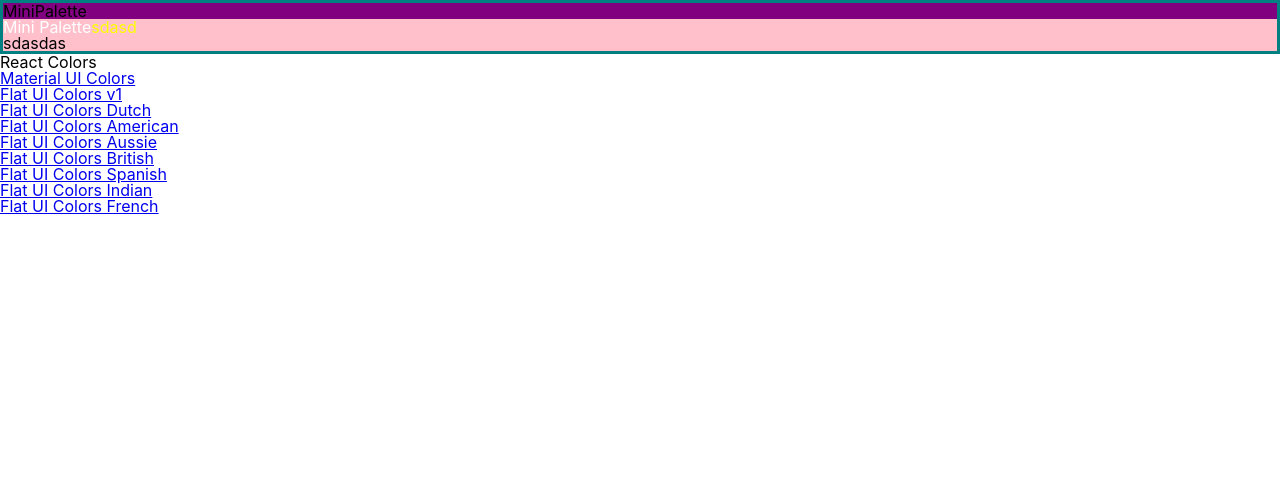
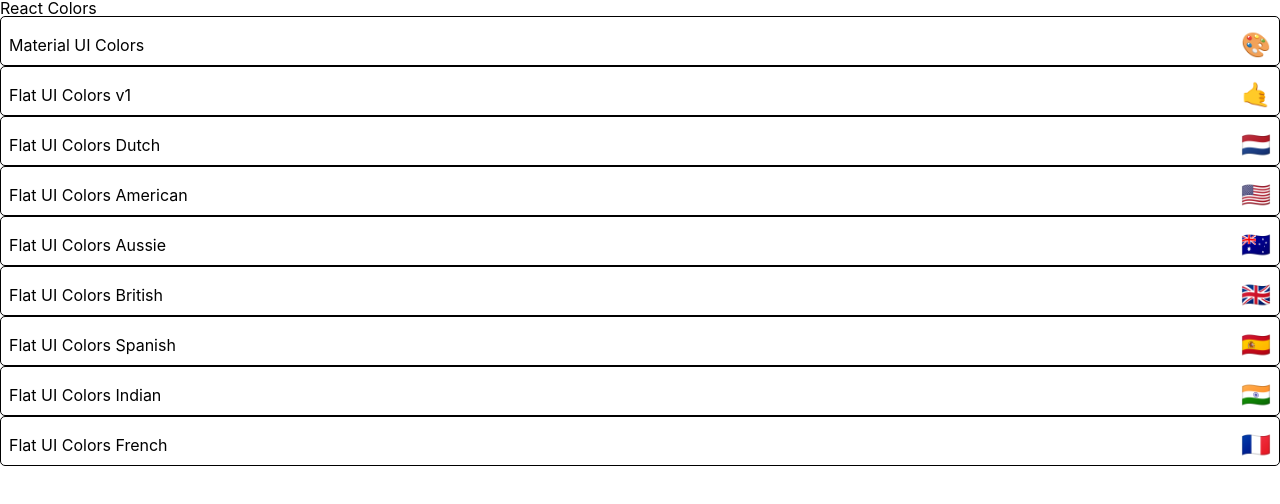
Before and after one commit to THEWhiteArrow/react-color-app, a React (Create React App) app: page / in a window 1280 px wide. Shown: the top 504 px of the page. Built offline with nearby package versions, Linux system fonts and the light colour scheme.

Commit message:
add: bacis minipalette styles

```diff
--- a/src/MiniPalette.js
+++ b/src/MiniPalette.js
@@ -1,33 +1,52 @@
-import React from 'react'
+import React, { Component } from 'react'
 import { createUseStyles } from 'react-jss'
 
 
 const styles = createUseStyles({
-    main: {
-        backgroundColor: "purple",
-        border: "3px solid teal",
+    root: {
+        backgroundColor: 'white',
+        borderRadius: '5px',
+        padding: '0.5rem',
+        position: 'relative',
+        border: '1px solid black',
+        overflow: 'hidden',
+        "&:hover": {
+            cursor: 'pointer'
+        }
     },
-    secondary: {
-        backgroundColor: 'pink',
-        "& h1": {
-            color: 'white',
-            "& span": {
-                color: "yellow"
-            }
-        }
+    colors: {
+        backgroundColor: 'grey'
+    },
+    title: {
+        display: 'flex',
+        justifyContent: 'space-between',
+        alignItems: 'center',
+        margin: '0',
+        color: 'black',
+        paddingTop: '0.5rem',
+        fontSize: '1rem',
+        position: 'relative'
+    },
+    emoji: {
+        marginLeft: '0.5rem',
+        fontSize: '1.5rem'
     }
 })
 
 function MiniPalette(props) {
+
+    const { paletteName, emoji } = props
+    console.log(props)
     const classes = styles()
-    console.log(classes)
     return (
-        <div className={classes.main}>
-            <h1>MiniPalette</h1>
-            <section className={classes.secondary}>
-                <h1>Mini Palette<span>sdasd</span></h1>
-                <span>sdasdas</span>
-            </section>
+        <div className={classes.root}>
+            <div className={classes.colors}>
+
+            </div>
+
+            <h5 className={classes.title}>
+                {paletteName} <span className={classes.emoji}>{emoji}</span>
+            </h5>
         </div>
     )
 
--- a/src/PaletteList.js
+++ b/src/PaletteList.js
@@ -11,12 +11,9 @@
         const { palettes } = this.props
         return (
             <div className='PaletteList'>
-                <MiniPalette />
                 <h1>React Colors</h1>
                 {palettes.map(palette => (
-                    <p key={palette.id}>
-                        <Link key={palette.id} to={`/palette/${palette.id}`} >{palette.paletteName}</Link>
-                    </p>
+                    <MiniPalette key={palette.id} {...palette} />
                 ))}
             </div>
         )
```
